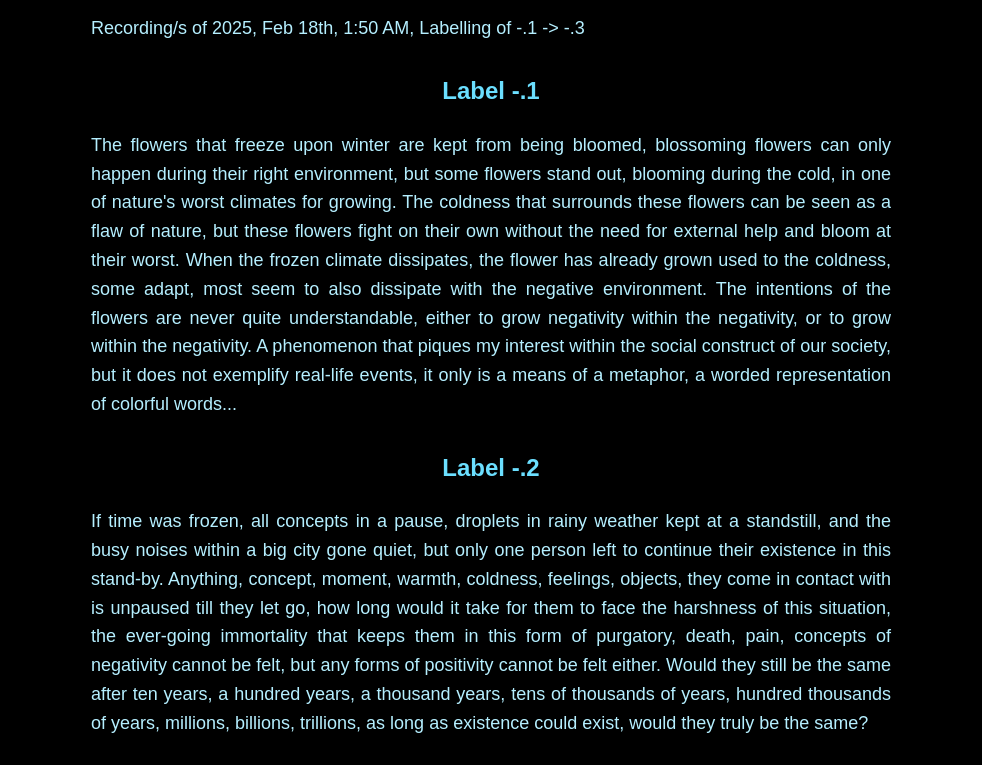
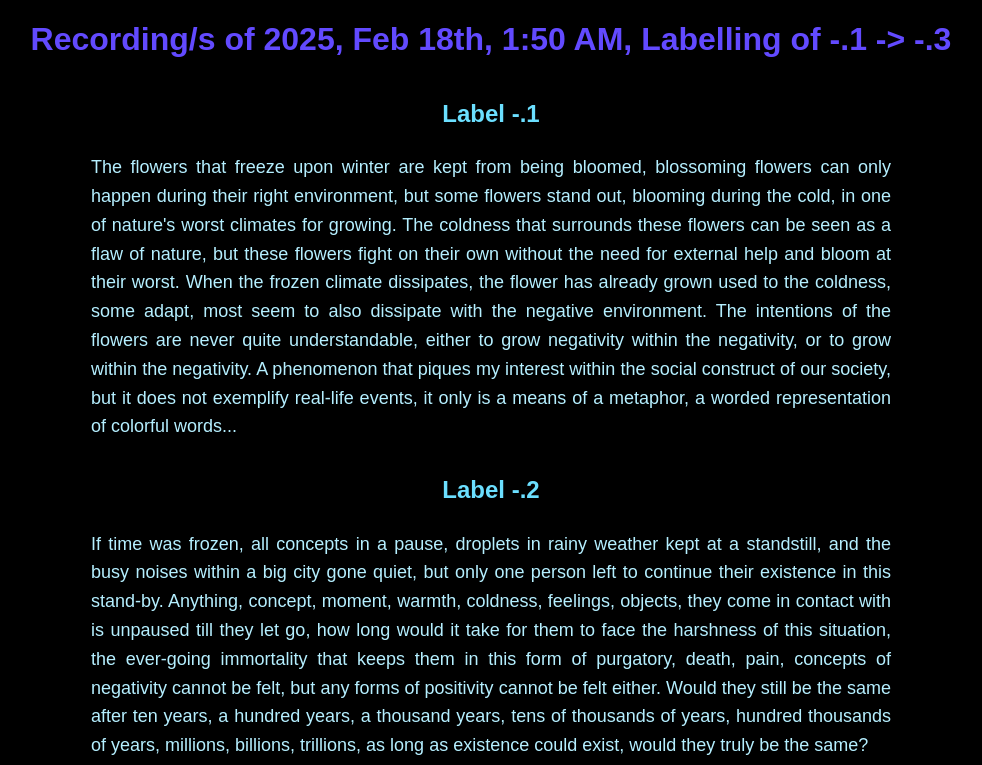
Before and after one commit to cilfero/cilfero-records, a plain HTML site: page index.html in a window 1280 px wide. Shown: the part 79-844 px from the top of the page, without its empty margins (149-1131 px from the left). Drawn offline with Linux system fonts and the light colour scheme.

Commit message:
Update index.html

```diff
--- a/index.html
+++ b/index.html
@@ -35,7 +35,7 @@
 </head>
 <body>
     <h1>Cilfero Records Archetype Sort 1</h1>
-    <p>Recording/s of 2025, Feb 18th, 1:50 AM, Labelling of -.1 -> -.3</p>
+    <h1>Recording/s of 2025, Feb 18th, 1:50 AM, Labelling of -.1 -> -.3</h1>
 
     <h2>Label -.1</h2>
     <p>The flowers that freeze upon winter are kept from being bloomed, blossoming flowers can only happen during their right environment, but some flowers stand out, blooming during the cold, in one of nature's worst climates for growing. The coldness that surrounds these flowers can be seen as a flaw of nature, but these flowers fight on their own without the need for external help and bloom at their worst. When the frozen climate dissipates, the flower has already grown used to the coldness, some adapt, most seem to also dissipate with the negative environment. The intentions of the flowers are never quite understandable, either to grow negativity within the negativity, or to grow within the negativity. A phenomenon that piques my interest within the social construct of our society, but it does not exemplify real-life events, it only is a means of a metaphor, a worded representation of colorful words...</p>
```
